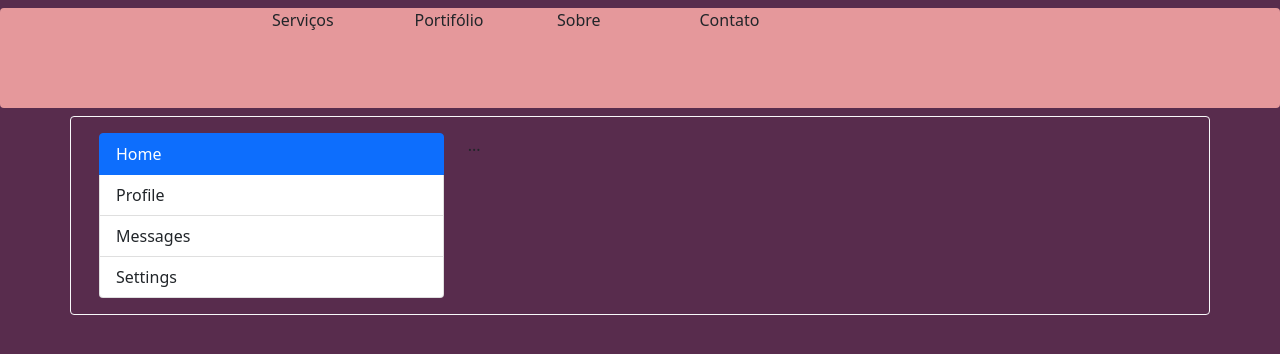
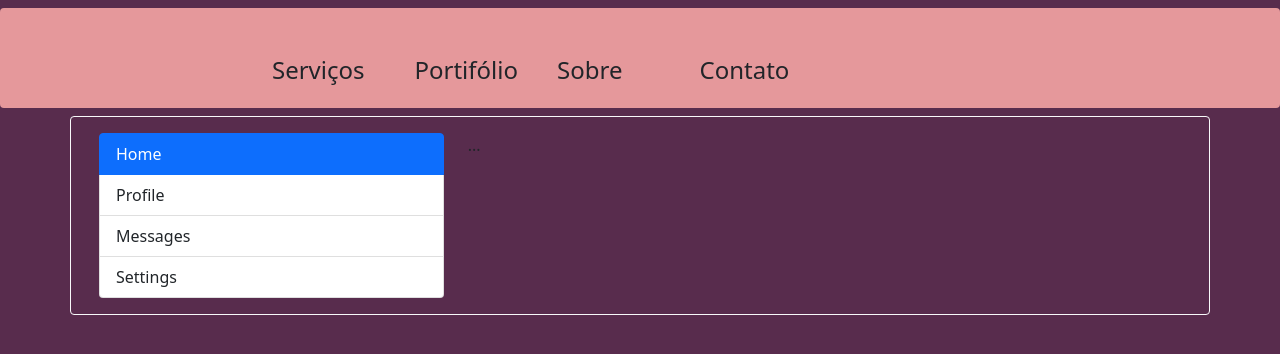
Before and after one commit to SemiramisCavalcanti/PJ02SiteDev, a PHP site: page / in a window 1280 px wide. Shown: the top 354 px of the page. Run offline with PHP 8.4, Linux system fonts and the light colour scheme.

Commit message:
letrasmenu

```diff
--- a/css/style.css
+++ b/css/style.css
@@ -18,3 +18,7 @@ body {
     margin-top: 40px;
     margin-left: 100px;
 }
+
+.letrasmenu h2 {
+    color: #582c4d;
+}
--- a/paginas/fenixEcho.php
+++ b/paginas/fenixEcho.php
@@ -12,10 +12,10 @@
             <!-- Coluna Partes/Paginas -->
             <div class="col-6">
                 <div class="row">
-                    <div class="col">Serviços</div>
-                    <div class="col">Portifólio</div>
-                    <div class="col">Sobre</div>
-                    <div class="col">Contato</div>
+                    <div class="col letrasmenu mt-5"> <h4>Serviços</h4> </div>
+                    <div class="col letrasmenu mt-5"> <h4>Portifólio</h4> </div>
+                    <div class="col letrasmenu mt-5"> <h4>Sobre</h4> </div>
+                    <div class="col letrasmenu mt-5"> <h4>Contato</h4> </div>
                 </div>
             </div>
             <!-- Fim Coluna Partes/Paginas -->
```
